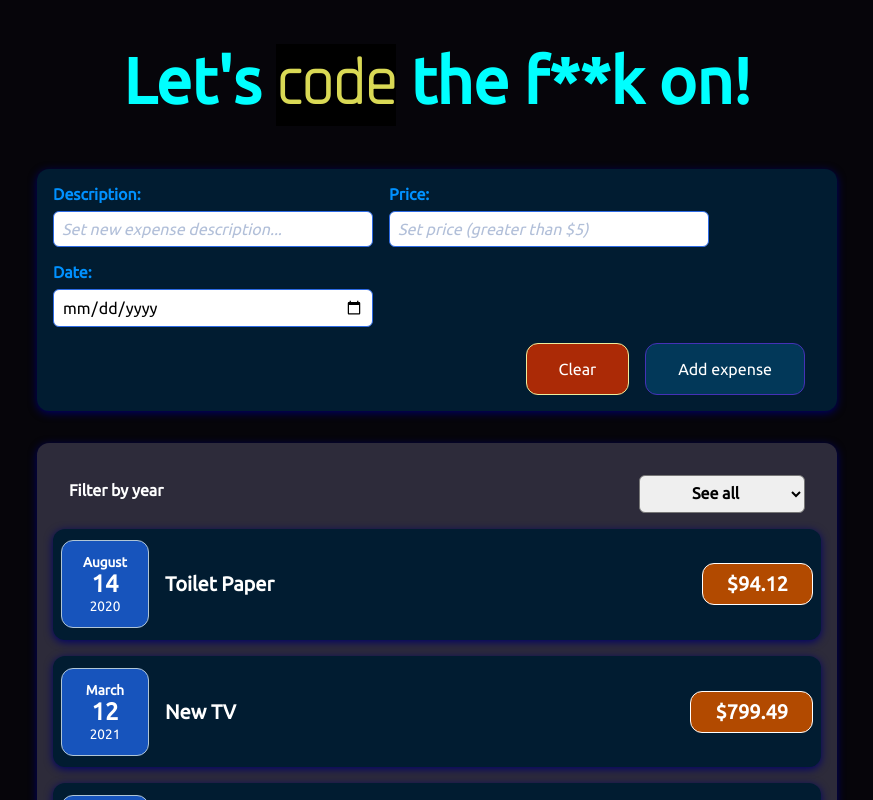
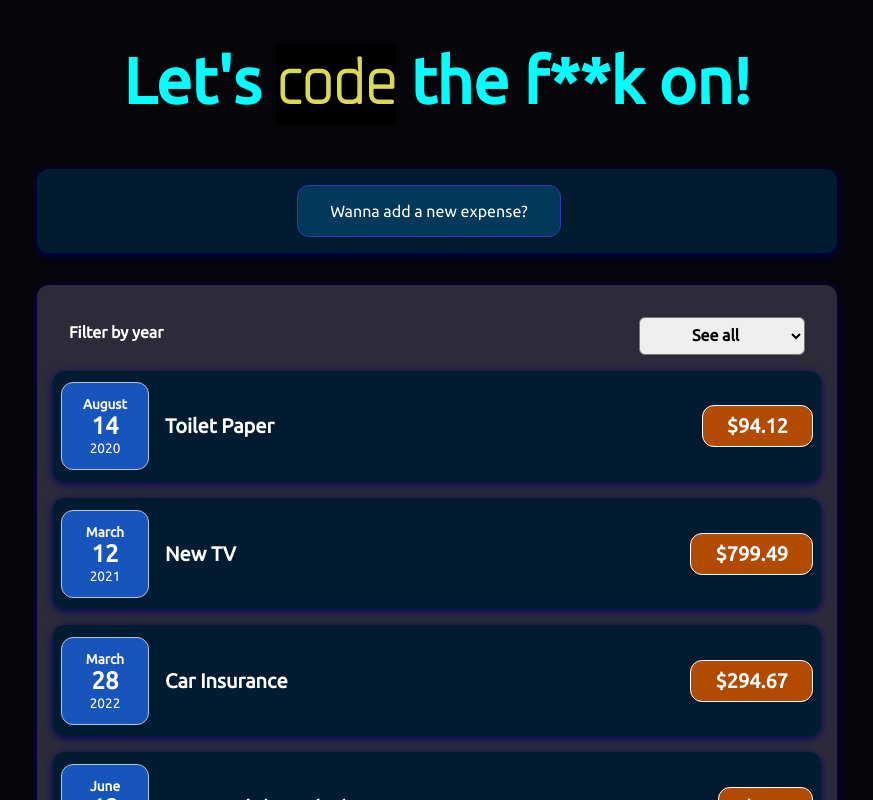
Before and after one commit to Kalostrinho/my-react-app, a React (Create React App) app: page / in a window 1280 px wide. Shown: the top 800 px of the page, without its empty margins (203-1076 px from the left). Built offline with nearby package versions, Linux system fonts and the light colour scheme.

Commit message:
Conditional content everywhere

```diff
--- /dev/null
+++ b/src/components/expenses/ConditionalExpenses.js
@@ -0,0 +1,39 @@
+import './css/ConditionalExpenses.css'
+import { ExpenseItem } from './ExpenseItem'
+
+/**
+ * Stateless component "ConditionalExpenses"
+ * - Presents a list of X "ExpenseItems"
+ * - Based on filtering, also presents a "fallback" message
+ * @param {Object} props - React props of the component
+ * @returns component's JSX
+ */
+export const ConditionalExpenses = (props) => {
+    //--> Return fallback if no expenses are presented...
+    if (props.expenses.length === 0) {
+        return (
+            <h2
+                key='message-no-expenses'
+                id='message-no-expenses'
+                className='expenses-list__fallback'
+            >
+                NO EXPENSES FOUND ON {props.yearFilter}
+            </h2>
+        )
+    }
+
+    //--> Present expenses if any...
+    return (
+        <ul className='expenses-list'>
+            {props.expenses.map((exp, index) => (
+                <ExpenseItem
+                    key={exp.id}
+                    index={index + 1}
+                    description={exp.description}
+                    price={exp.price}
+                    date={exp.date}
+                />
+            ))}
+        </ul>
+    )
+}
--- a/src/components/expenses/ExpenseDate.js
+++ b/src/components/expenses/ExpenseDate.js
@@ -8,20 +8,25 @@ import './css/ExpenseDate.css'
  * @returns component's JSX
  */
 export const ExpenseDate = (props) => {
-
-  //--  Format date into "nicer" output...
-  const niceMonth = props.date.toLocaleString("en-US", { month: "long" });
-  const niceDay = props.date.toLocaleString("en-US", { day: "2-digit" });
-  const niceYear = props.date.getFullYear();
+    //--> Format date into "nicer" output...
+    const niceMonth = props.date.toLocaleString('en-US', { month: 'long' })
+    const niceDay = props.date.toLocaleString('en-US', { day: '2-digit' })
+    const niceYear = props.date.getFullYear()
 
     /***************************
      * FINALLY RETURN COMPONENT
      ***************************/
     return (
         <div className='expense-date'>
-        <div className='expense-date__month'>{niceMonth}</div>
-        <div className='expense-date__day'>{niceDay}</div>
-        <div className='expense-date__year'>{niceYear}</div>
+            <div id={`expense-${props.index}--date-month`} className='expense-date__month'>
+                {niceMonth}
+            </div>
+            <div id={`expense-${props.index}--date-day`} className='expense-date__day'>
+                {niceDay}
+            </div>
+            <div id={`expense-${props.index}--date-year`} className='expense-date__year'>
+                {niceYear}
+            </div>
         </div>
     )
-};
+}
--- a/src/components/expenses/ExpenseForm.js
+++ b/src/components/expenses/ExpenseForm.js
@@ -9,13 +9,30 @@ import './css/ExpenseForm.css'
  * @returns component's JSX
  */
 export const ExpenseForm = (props) => {
+    /**
+     * Hides the validation messages prompted on screen.
+     * @param {Number} [duration=2000] - Milliseconds that the validation will stay on before hiding.
+     */
+    const hideValidation = (duration = 2000) => {
+        setTimeout(() => {
+            setValidationContent('')
+        }, duration)
+    }
+
+    /**
+     * Toggles the form ON/OFF.
+     */
+    const handleToggle = () => {
+        setVisibleForm((prevState) => !prevState)
+    }
+
     //--> States for each of the data the user provides...
-    const VALIDATION_DURATION = 3000
     const [isValid, setIsValid] = useState('')
     const [validationContent, setValidationContent] = useState('')
     const [newDesc, setNewDesc] = useState('')
     const [newPrice, setNewPrice] = useState('')
     const [newDate, setNewDate] = useState('')
+    const [visibleForm, setVisibleForm] = useState(false)
 
     /**
      * Selects all input content after focus.
@@ -55,10 +72,7 @@ export const ExpenseForm = (props) => {
      */
     const validateRequired = () => {
         let toReturn = true
-        if (newDesc.length > 0 && newPrice.length > 0 && newDate.length > 0) {
-            setIsValid(() => 'validation-ok__control')
-            setValidationContent(<label>NEW EXPENSE ADDED!</label>)
-        } else {
+        if (newDesc.length === 0 || newPrice.length === 0 || newDate.length === 0) {
             setIsValid(() => 'validation-error__control')
             setValidationContent(<label>ALL FIELDS MUST BE SET!</label>)
             toReturn = false
@@ -69,10 +83,8 @@ export const ExpenseForm = (props) => {
             } else {
                 document.getElementById('input-date').focus()
             }
+            hideValidation()
         }
-        setTimeout(() => {
-            setValidationContent('')
-        }, VALIDATION_DURATION)
         return toReturn
     }
 
@@ -87,10 +99,8 @@ export const ExpenseForm = (props) => {
             setValidationContent(<label>PRICE MUST BE GREATER THAN $5!</label>)
             toReturn = false
             document.getElementById('input-price').focus()
+            hideValidation()
         }
-        setTimeout(() => {
-            setValidationContent('')
-        }, VALIDATION_DURATION)
         return toReturn
     }
 
@@ -120,12 +130,45 @@ export const ExpenseForm = (props) => {
             setNewDesc('')
             setNewPrice('')
             setNewDate('')
+
+            //--> Show successful validation and hide...
+            setIsValid(() => 'validation-ok__control')
+            setValidationContent(<label>NEW EXPENSE ADDED!</label>)
+            setTimeout(() => {
+                setValidationContent('')
+                handleToggle()
+            }, 2000)
         }
     }
 
-    /***************************
-     * FINALLY RETURN COMPONENT
-     ***************************/
+    /**
+     * Sets all states back to default and hides the form.
+     * @param {Object} e - Event given
+     */
+    const handleCancel = (e) => {
+        //--> Prevent normal behaviour...
+        e.preventDefault()
+
+        //--> Return components to initial state...
+        setNewDesc('')
+        setNewPrice('')
+        setNewDate('')
+
+        //--> Toggle the add new expense form...
+        handleToggle()
+    }
+
+    /**********************************************
+     * FINALLY RETURN COMPONENT... CONDITIONALLY?
+     *********************************************/
+
+    if (!visibleForm) {
+        return (
+            <button id='button-wanna-add-new-expense' onClick={handleToggle}>
+                Wanna add a new expense?
+            </button>
+        )
+    }
     return (
         <div>
             <form onSubmit={handleSubmit}>
@@ -133,7 +176,7 @@ export const ExpenseForm = (props) => {
                     <div className='new-expense__control'>
                         <label>Description:</label>
                         <input
-                            id='input-desc'
+                            id='input-description'
                             placeholder='Set new expense description...'
                             type='text'
                             value={newDesc}
@@ -167,15 +210,17 @@ export const ExpenseForm = (props) => {
                     </div>
                 </div>
                 <div className='new-expense__actions'>
-                    <button className='alternative' type='reset'>
-                        Clear
+                    <button id='button-cancel' className='alternative' onClick={handleCancel}>
+                        Cancel
                     </button>
-                    <button type='submit' onClick={handleSubmit}>
+                    <button id='button-add-expense' type='submit' onClick={handleSubmit}>
                         Add expense
                     </button>
                 </div>
             </form>
-            <div className={isValid}>{validationContent}</div>
+            <div id='message-validation' className={isValid}>
+                {validationContent}
+            </div>
         </div>
     )
 }
--- a/src/components/expenses/ExpenseItem.js
+++ b/src/components/expenses/ExpenseItem.js
@@ -1,6 +1,6 @@
 import './css/ExpenseItem.css'
-import { ExpenseDate } from './ExpenseDate';
-import { Card } from '../ui/Card';
+import { ExpenseDate } from './ExpenseDate'
+import { Card } from '../ui/Card'
 
 /**
  * Stateless component "ExpenseItem"
@@ -10,17 +10,20 @@ import { Card } from '../ui/Card';
  * @returns component's JSX
  */
 export const ExpenseItem = (props) => {
-
     /***************************
      * JUST RETURNS A COMPONENT
      ***************************/
     return (
-    <Card className='expense-item'>
+        <li>
+            <Card id={`expense-card-${props.index}`} className='expense-item'>
                 <ExpenseDate {...props} />
                 <div className='expense-item__description'>
-        <h2>{props.description}</h2>
-        <h4 className='expense-item__price'>${props.price}</h4>
+                    <h2 id={`expense-${props.index}--description`}>{props.description}</h2>
+                    <h4 id={`expense-${props.index}--price`} className='expense-item__price'>
+                        ${props.price}
+                    </h4>
                 </div>
             </Card>
-  );
-};
+        </li>
+    )
+}
--- a/src/components/expenses/ExpenseList.js
+++ b/src/components/expenses/ExpenseList.js
@@ -1,6 +1,6 @@
 import React, { useState } from 'react'
-import { ExpenseItem } from './ExpenseItem'
 import { ExpensesFilter } from './ExpensesFilter'
+import { ConditionalExpenses } from './ConditionalExpenses'
 import { Card } from '../ui/Card'
 import './css/ExpenseList.css'
 
@@ -14,7 +14,6 @@ import './css/ExpenseList.css'
  * @returns component's JSX
  */
 export const ExpenseList = (props) => {
-
     //--> State for the filter...
     const [filterYear, setFilterYear] = useState('all')
 
@@ -38,20 +37,6 @@ export const ExpenseList = (props) => {
               })
             : [...expenses]
 
-    //--> Set conditional content depending on the
-    //--> number of expenses returned by the filter
-    let expensesContent = <div className='norecords'>NO EXPENSES FOUND ON {filterYear}</div>
-    if (filteredExpenses.length > 0) {
-        expensesContent = filteredExpenses.map((exp) => (
-            <ExpenseItem
-                key={exp.id}
-                description={exp.description}
-                price={exp.price}
-                date={exp.date}
-            />
-        ))
-    }
-
     /***************************
      * FINALLY RETURN COMPONENT
      ***************************/
@@ -62,7 +47,7 @@ export const ExpenseList = (props) => {
                     defaultFilterValue={filterYear}
                     onFilterChange={handleFilterChange}
                 />
-                {expensesContent}
+                <ConditionalExpenses expenses={filteredExpenses} yearFilter={filterYear} />
             </Card>
         </div>
     )
--- a/src/components/expenses/ExpensesFilter.js
+++ b/src/components/expenses/ExpensesFilter.js
@@ -10,7 +10,6 @@ import './css/ExpensesFilter.css'
  * @returns component's JSX
  */
 export const ExpensesFilter = (props) => {
-
     /**
      * Sends the filter's new state to the parent component.
      * @param {Object} e - Event given
@@ -26,7 +25,11 @@ export const ExpensesFilter = (props) => {
         <div className='expenses-filter'>
             <div className='expenses-filter__control'>
                 <label>Filter by year</label>
-                <select onChange={handleFilterChange} defaultValue={props.defaultFilterValue}>
+                <select
+                    id='dropdown-filter'
+                    onChange={handleFilterChange}
+                    defaultValue={props.defaultFilterValue}
+                >
                     <option value='all'>See all</option>
                     <option value='2023'>2023</option>
                     <option value='2022'>2022</option>
--- a/src/components/expenses/NewExpenseItem.js
+++ b/src/components/expenses/NewExpenseItem.js
@@ -18,7 +18,7 @@ export const NewExpenseItem = (props) => {
     const addNewExpense = (newExpenseData) => {
         const expenseData = {
             ...newExpenseData,
-            id: (Math.floor(Math.random() * 100) + 4).toString()
+            id: (Math.floor(Math.random() * 100) + 4).toString(),
         }
         props.onSendNewExpense(expenseData)
     }
--- /dev/null
+++ b/src/components/expenses/css/ConditionalExpenses.css
@@ -0,0 +1,10 @@
+.expenses-list {
+    list-style: none;
+    padding: 0;
+}
+
+.expenses-list__fallback {
+    color: rgb(174, 63, 63);
+    font-size: xx-large;
+    text-align: center;
+}
--- a/src/components/ui/Card.js
+++ b/src/components/ui/Card.js
@@ -2,5 +2,5 @@ import './css/Card.css'
 
 export const Card = (props) => {
     const classes = `card ${props.className}`
-    return <div className={classes}>{props.children}</div>
+    return <div id={props.id} className={classes}>{props.children}</div>
 }
```
Also changed, not shown: public/index.html (+1 -27 lines), src/data/expenses/dummy-expenses.js (+5 -5 lines). Lines whose indentation alone changed are shown as unchanged.
